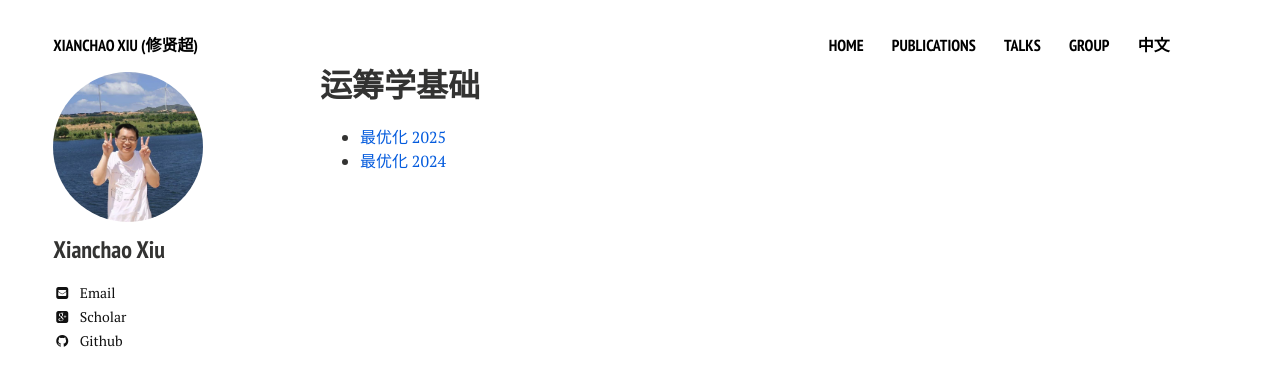
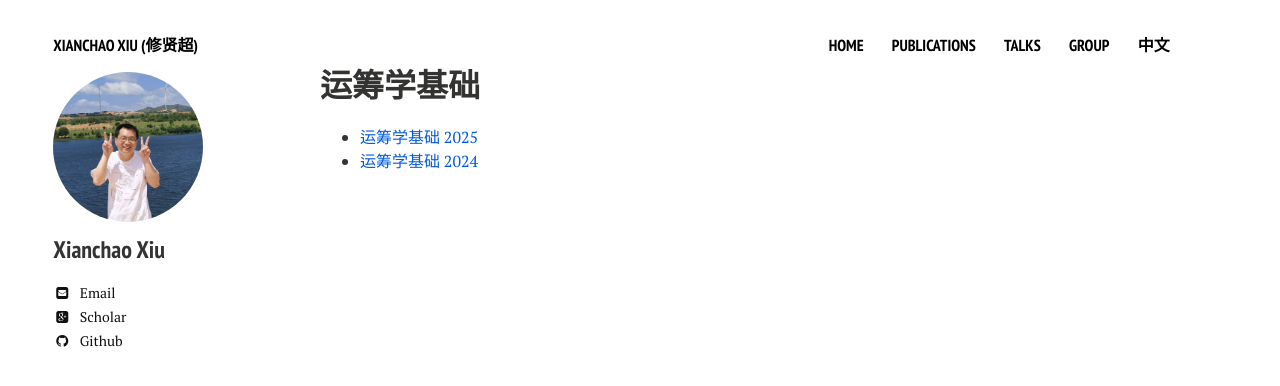
Before and after one commit to xianchaoxiu/xianchaoxiu.github.io, a Jekyll site: the page built from chinese/course/OR/index.md, in a window 1280 px wide. Shown: the top 386 px of the page. Built offline with Jekyll 4.4.1, drawn with Linux system fonts in a browser that asks for light colours; nearby versions of some CDN libraries.

Commit message:
Update index.md

```diff
--- a/chinese/course/OR/index.md
+++ b/chinese/course/OR/index.md
@@ -5,5 +5,5 @@ comments: false
 share: false
 ---
 
-* <a href="https://xianchaoxiu.github.io/chinese/course/OR/2025" class="textlink" target="_blank"> 最优化  2025 </a><br>
-* <a href="https://xianchaoxiu.github.io/chinese/course/OR/2024" class="textlink" target="_blank"> 最优化 2024 </a><br>
+* <a href="https://xianchaoxiu.github.io/chinese/course/OR/2025" class="textlink" target="_blank"> 运筹学基础 2025 </a><br>
+* <a href="https://xianchaoxiu.github.io/chinese/course/OR/2024" class="textlink" target="_blank"> 运筹学基础 2024 </a><br>
```
